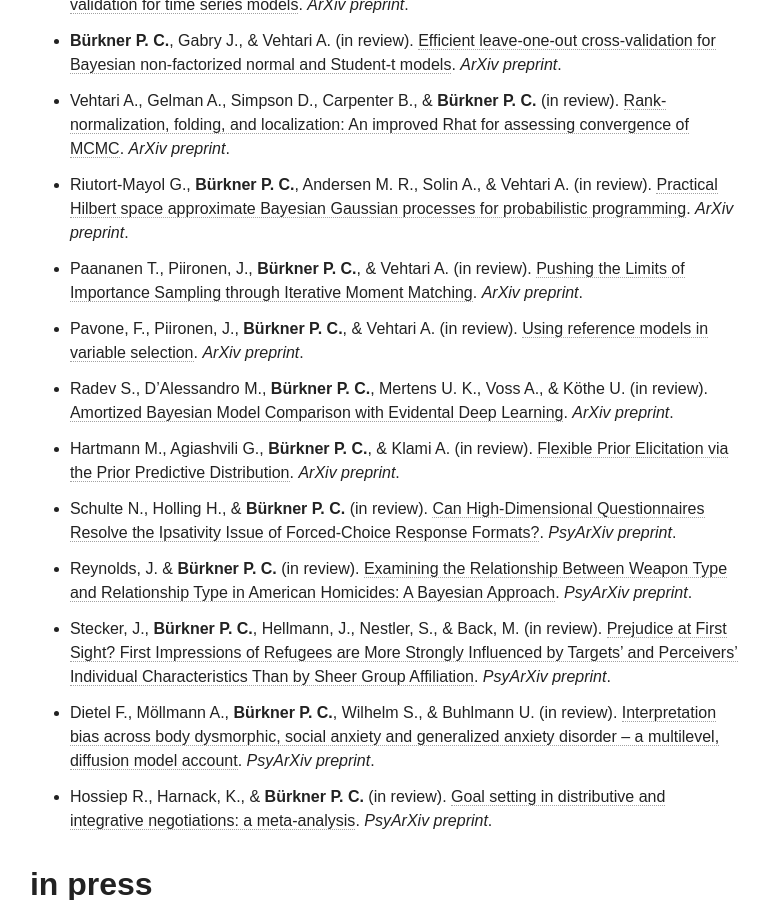
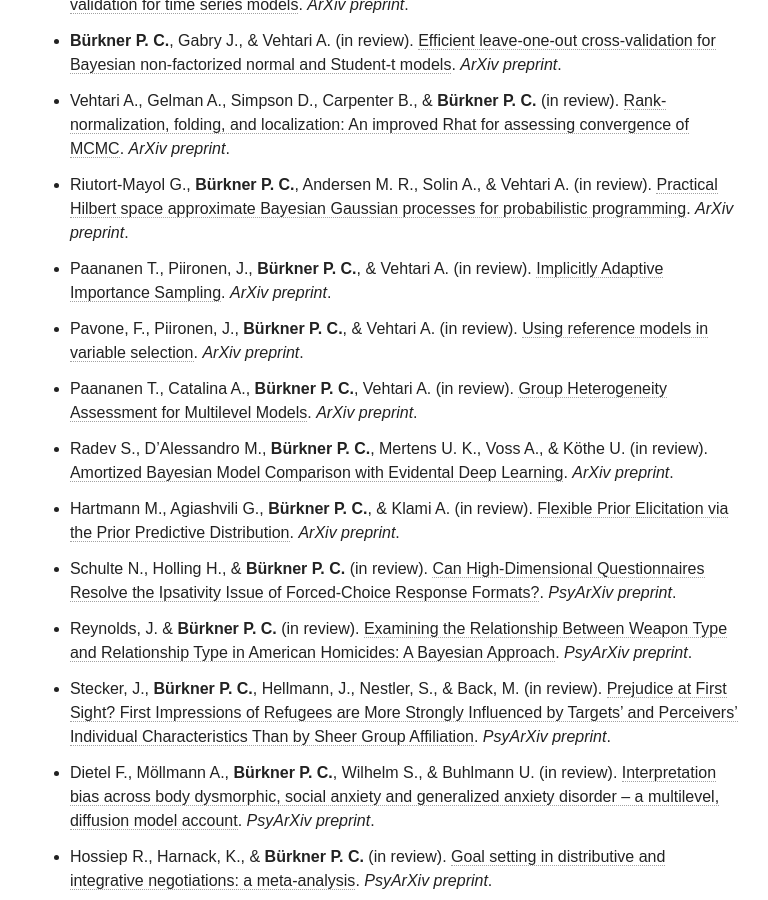
Before and after one commit to paul-buerkner/paul-buerkner.github.io, a Jekyll site: the page built from publications/index.md, in a window 1280 px wide and 900 px high, scrolled down 761 px. Shown: the whole window, without its empty margins (256-1024 px from the left). Built offline with Jekyll 4.4.1, drawn with Linux system fonts in a browser that asks for light colours; nearby versions of some CDN libraries.

Commit message:
add new preprint

```diff
--- a/publications/index.md
+++ b/publications/index.md
@@ -11,8 +11,9 @@
 * **Bürkner P. C.**, Gabry J., & Vehtari A. (in review). [Efficient leave-one-out cross-validation for Bayesian non-factorized normal and Student-t models](http://arxiv.org/abs/1810.10559). *ArXiv preprint*.
 * Vehtari A., Gelman A., Simpson D., Carpenter B., & **Bürkner P. C.** (in review). [Rank-normalization, folding, and localization: An improved Rhat for assessing convergence of MCMC](https://arxiv.org/abs/1903.08008). *ArXiv preprint*.
 * Riutort-Mayol G., **Bürkner P. C.**, Andersen M. R., Solin A., & Vehtari A. (in review). [Practical Hilbert space approximate Bayesian Gaussian processes for probabilistic programming](http://arxiv.org/abs/2004.11408). *ArXiv preprint*.
-* Paananen T., Piironen, J., **Bürkner P. C.**, & Vehtari A. (in review). [Pushing the Limits of Importance Sampling through Iterative Moment Matching](http://arxiv.org/abs/1906.08850). *ArXiv preprint*.
+* Paananen T., Piironen, J., **Bürkner P. C.**, & Vehtari A. (in review). [Implicitly Adaptive Importance Sampling](http://arxiv.org/abs/1906.08850). *ArXiv preprint*.
 * Pavone, F., Piironen, J., **Bürkner P. C.**, & Vehtari A. (in review). [Using reference models in variable selection](https://arxiv.org/abs/2004.13118). *ArXiv preprint*.
+* Paananen T., Catalina A., **Bürkner P. C.**, Vehtari A. (in review). [Group Heterogeneity Assessment for Multilevel Models](http://arxiv.org/abs/2005.02773). *ArXiv preprint*.
 * Radev S., D’Alessandro M., **Bürkner P. C.**, Mertens U. K., Voss A., & Köthe U. (in review). [Amortized Bayesian Model Comparison with Evidental Deep Learning](https://arxiv.org/abs/2004.10629). *ArXiv preprint*.
 * Hartmann M., Agiashvili G., **Bürkner P. C.**, &  Klami A. (in review). [Flexible Prior Elicitation via the Prior Predictive Distribution](https://arxiv.org/abs/2002.09868). *ArXiv preprint*.
 * Schulte N., Holling H., & **Bürkner P. C.** (in review). [Can High-Dimensional Questionnaires Resolve the Ipsativity Issue of Forced-Choice Response Formats?](https://psyarxiv.com/43uq8/). *PsyArXiv preprint*.
```
